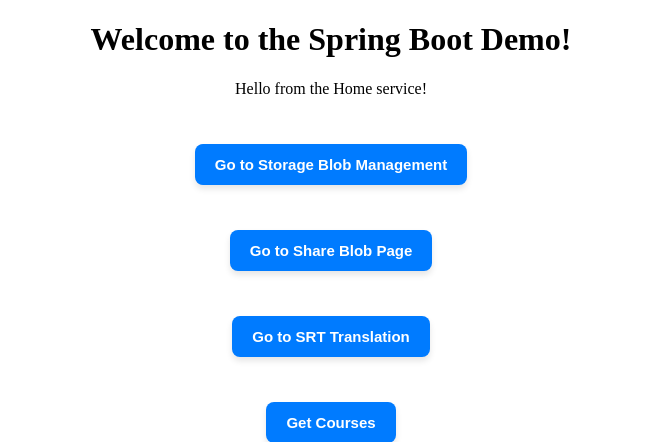
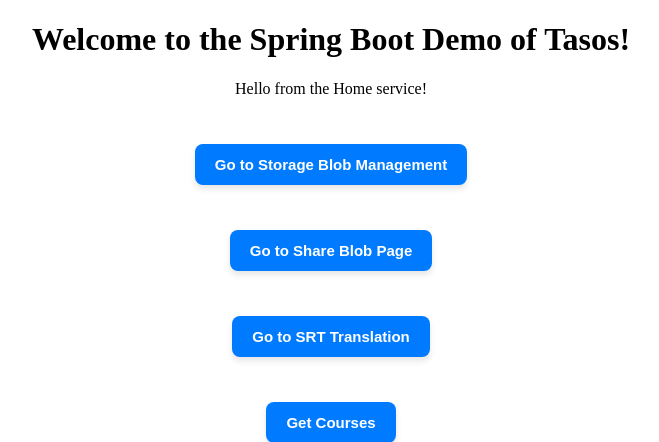
Before and after one commit to hoolser/springboot-tasos-ftl-azure, a Spring Boot app: page / in a window 1280 px wide. Shown: the top 442 px of the page, without its empty margins (309-968 px from the left). Run offline with Spring Boot 4, Linux system fonts and the light colour scheme; some of the project's set-up classes (security, data sources, template engines, error pages and the like) are left out, and stand-ins take their place.

Commit message:
minor change.

```diff
--- a/src/main/resources/templates/home.ftl
+++ b/src/main/resources/templates/home.ftl
@@ -7,7 +7,7 @@
 </head>
 <body>
 <div class="centered-message">
-    <h1>Welcome to the Spring Boot Demo!</h1>
+    <h1>Welcome to the Spring Boot Demo of Tasos!</h1>
     <p>${message}</p>
     <div class="home-buttons">
         <a href="/storage-blob-page">
```
